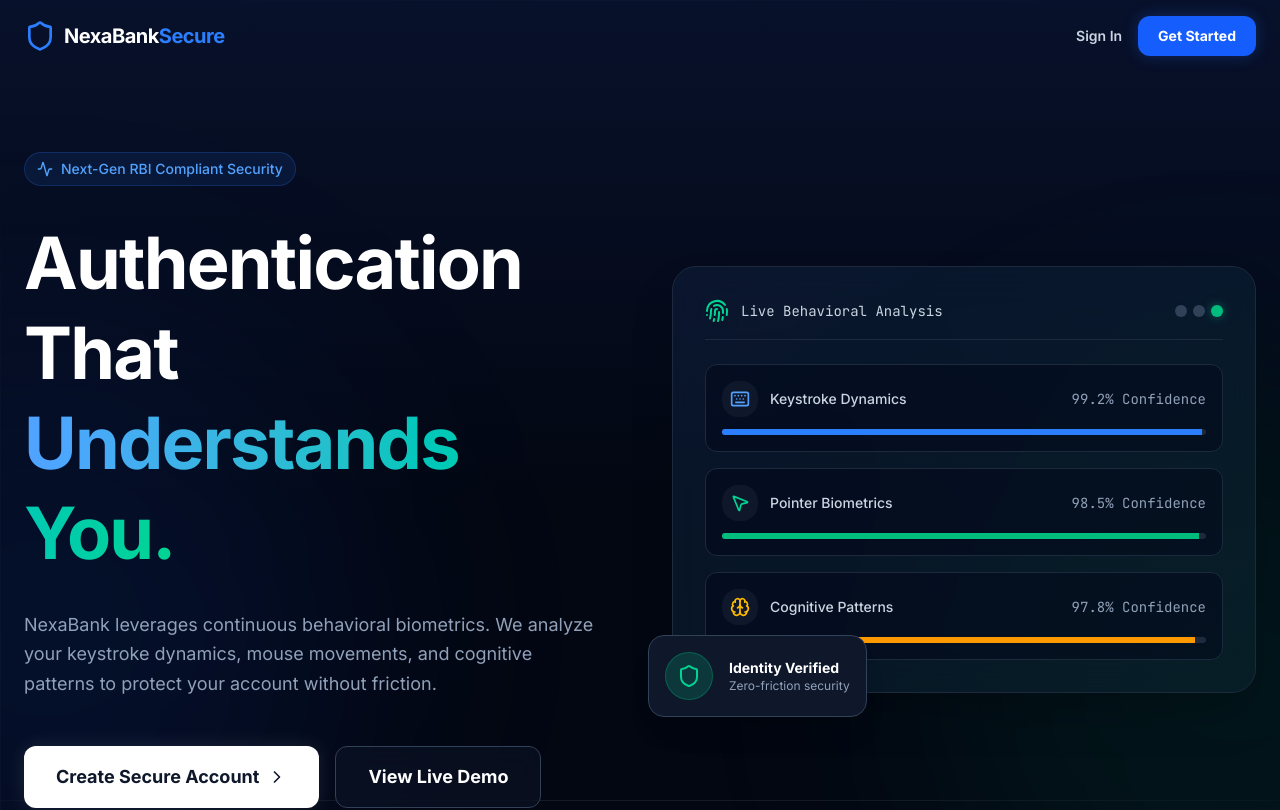
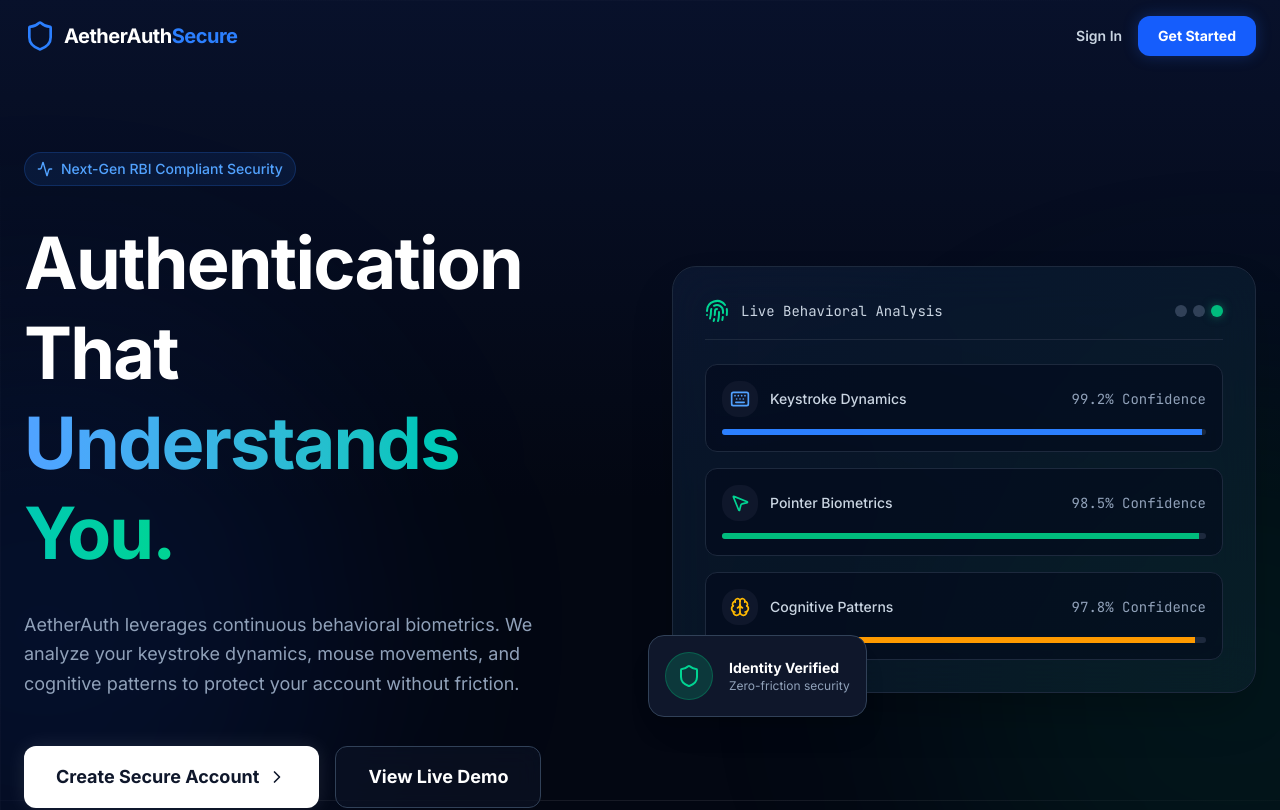
Before and after one commit to harctik/behavioral-biometrics, a Next.js app in the folder frontend/: page / in a window 1280 px wide. Shown: the top 810 px of the page. Built offline with nearby package versions, Linux system fonts and the light colour scheme.

Commit message:
style: rename NexaBank to AetherAuth in frontend

```diff
--- a/frontend/src/app/dashboard/cards/page.tsx
+++ b/frontend/src/app/dashboard/cards/page.tsx
@@ -55,7 +55,7 @@ export default function CardsPage() {
           <div className="w-8 h-8 bg-accent-primary/20 rounded-lg flex items-center justify-center border border-accent-primary/30">
             <div className="w-3 h-3 bg-accent-primary rounded-sm"></div>
           </div>
-          <span className="font-semibold tracking-tight text-lg">NexaBank</span>
+          <span className="font-semibold tracking-tight text-lg">AetherAuth</span>
         </div>
         <div className="p-4 flex flex-col gap-1 flex-1">
           <div className="text-[10px] uppercase tracking-wider text-muted font-bold mb-2 px-3 mt-2">Menu</div>
--- a/frontend/src/app/dashboard/investments/page.tsx
+++ b/frontend/src/app/dashboard/investments/page.tsx
@@ -55,7 +55,7 @@ export default function InvestmentsPage() {
           <div className="w-8 h-8 bg-accent-primary/20 rounded-lg flex items-center justify-center border border-accent-primary/30">
             <div className="w-3 h-3 bg-accent-primary rounded-sm"></div>
           </div>
-          <span className="font-semibold tracking-tight text-lg">NexaBank</span>
+          <span className="font-semibold tracking-tight text-lg">AetherAuth</span>
         </div>
         <div className="p-4 flex flex-col gap-1 flex-1">
           <div className="text-[10px] uppercase tracking-wider text-muted font-bold mb-2 px-3 mt-2">Menu</div>
--- a/frontend/src/app/dashboard/page.tsx
+++ b/frontend/src/app/dashboard/page.tsx
@@ -430,15 +430,15 @@ export default function DashboardPage() {
           <div className="w-8 h-8 bg-accent-primary/20 rounded-lg flex items-center justify-center border border-accent-primary/30">
             <div className="w-3 h-3 bg-accent-primary rounded-sm"></div>
           </div>
-          <span className="font-semibold tracking-tight text-lg">NexaBank</span>
+          <span className="font-semibold tracking-tight text-lg">AetherAuth</span>
         </div>
         <div className="p-4 flex flex-col gap-1 flex-1">
           <div className="text-[10px] uppercase tracking-wider text-muted font-bold mb-2 px-3 mt-2">Menu</div>
-          <SidebarItem icon={LayoutGrid} label="Overview" active />
-          <SidebarItem icon={ArrowLeftRight} label="Transfers" />
-          <SidebarItem icon={CreditCard} label="Cards" />
-          <SidebarItem icon={PieChart} label="Investments" />
-          <SidebarItem icon={FileText} label="Statements" />
+          <SidebarItem icon={LayoutGrid} label="Overview" active href="/dashboard" />
+          <SidebarItem icon={ArrowLeftRight} label="Transfers" href="/dashboard/transfers" />
+          <SidebarItem icon={CreditCard} label="Cards" href="/dashboard/cards" />
+          <SidebarItem icon={PieChart} label="Investments" href="/dashboard/investments" />
+          <SidebarItem icon={FileText} label="Statements" href="/dashboard/statements" />
         </div>
         <div className="p-4 border-t border-border flex items-center gap-3 cursor-pointer hover:bg-surface-2 transition-colors m-2 rounded-xl">
           <div className="w-9 h-9 rounded-full bg-black/40 flex items-center justify-center font-medium text-xs border border-border">
--- a/frontend/src/app/dashboard/statements/page.tsx
+++ b/frontend/src/app/dashboard/statements/page.tsx
@@ -55,7 +55,7 @@ export default function StatementsPage() {
           <div className="w-8 h-8 bg-accent-primary/20 rounded-lg flex items-center justify-center border border-accent-primary/30">
             <div className="w-3 h-3 bg-accent-primary rounded-sm"></div>
           </div>
-          <span className="font-semibold tracking-tight text-lg">NexaBank</span>
+          <span className="font-semibold tracking-tight text-lg">AetherAuth</span>
         </div>
         <div className="p-4 flex flex-col gap-1 flex-1">
           <div className="text-[10px] uppercase tracking-wider text-muted font-bold mb-2 px-3 mt-2">Menu</div>
--- a/frontend/src/app/dashboard/transfers/page.tsx
+++ b/frontend/src/app/dashboard/transfers/page.tsx
@@ -55,7 +55,7 @@ export default function TransfersPage() {
           <div className="w-8 h-8 bg-accent-primary/20 rounded-lg flex items-center justify-center border border-accent-primary/30">
             <div className="w-3 h-3 bg-accent-primary rounded-sm"></div>
           </div>
-          <span className="font-semibold tracking-tight text-lg">NexaBank</span>
+          <span className="font-semibold tracking-tight text-lg">AetherAuth</span>
         </div>
         <div className="p-4 flex flex-col gap-1 flex-1">
           <div className="text-[10px] uppercase tracking-wider text-muted font-bold mb-2 px-3 mt-2">Menu</div>
--- a/frontend/src/app/login/page.tsx
+++ b/frontend/src/app/login/page.tsx
@@ -97,7 +97,7 @@ export default function LoginPage() {
               <div className="w-10 h-10 bg-accent-primary/10 border border-accent-primary/30 rounded-lg flex items-center justify-center text-accent-primary">
                 <ShieldCheck size={24} />
               </div>
-              <span className="text-2xl font-bold tracking-tight text-fg">NexaBank</span>
+              <span className="text-2xl font-bold tracking-tight text-fg">AetherAuth</span>
             </div>
 
             <h1 className="text-4xl font-bold leading-tight text-fg mb-6">
--- a/frontend/src/app/page.tsx
+++ b/frontend/src/app/page.tsx
@@ -38,7 +38,7 @@ export default function LandingPage() {
       <nav className="relative z-10 flex items-center justify-between px-6 py-4 max-w-7xl mx-auto">
         <div className="flex items-center gap-2">
           <Shield className="w-8 h-8 text-blue-500" />
-          <span className="font-bold text-xl tracking-tight text-white">NexaBank<span className="text-blue-500">Secure</span></span>
+          <span className="font-bold text-xl tracking-tight text-white">AetherAuth<span className="text-blue-500">Secure</span></span>
         </div>
         <div className="flex items-center gap-4">
           <Link href="/login" className="text-sm font-semibold text-slate-300 hover:text-white transition-colors">
@@ -69,7 +69,7 @@ export default function LandingPage() {
             </motion.h1>
 
             <motion.p variants={itemVariants} className="text-lg text-slate-400 leading-relaxed max-w-xl">
-              NexaBank leverages continuous behavioral biometrics. We analyze your keystroke dynamics, mouse movements, and cognitive patterns to protect your account without friction.
+              AetherAuth leverages continuous behavioral biometrics. We analyze your keystroke dynamics, mouse movements, and cognitive patterns to protect your account without friction.
             </motion.p>
 
             <motion.div variants={itemVariants} className="flex flex-col sm:flex-row gap-4 pt-4">
```
